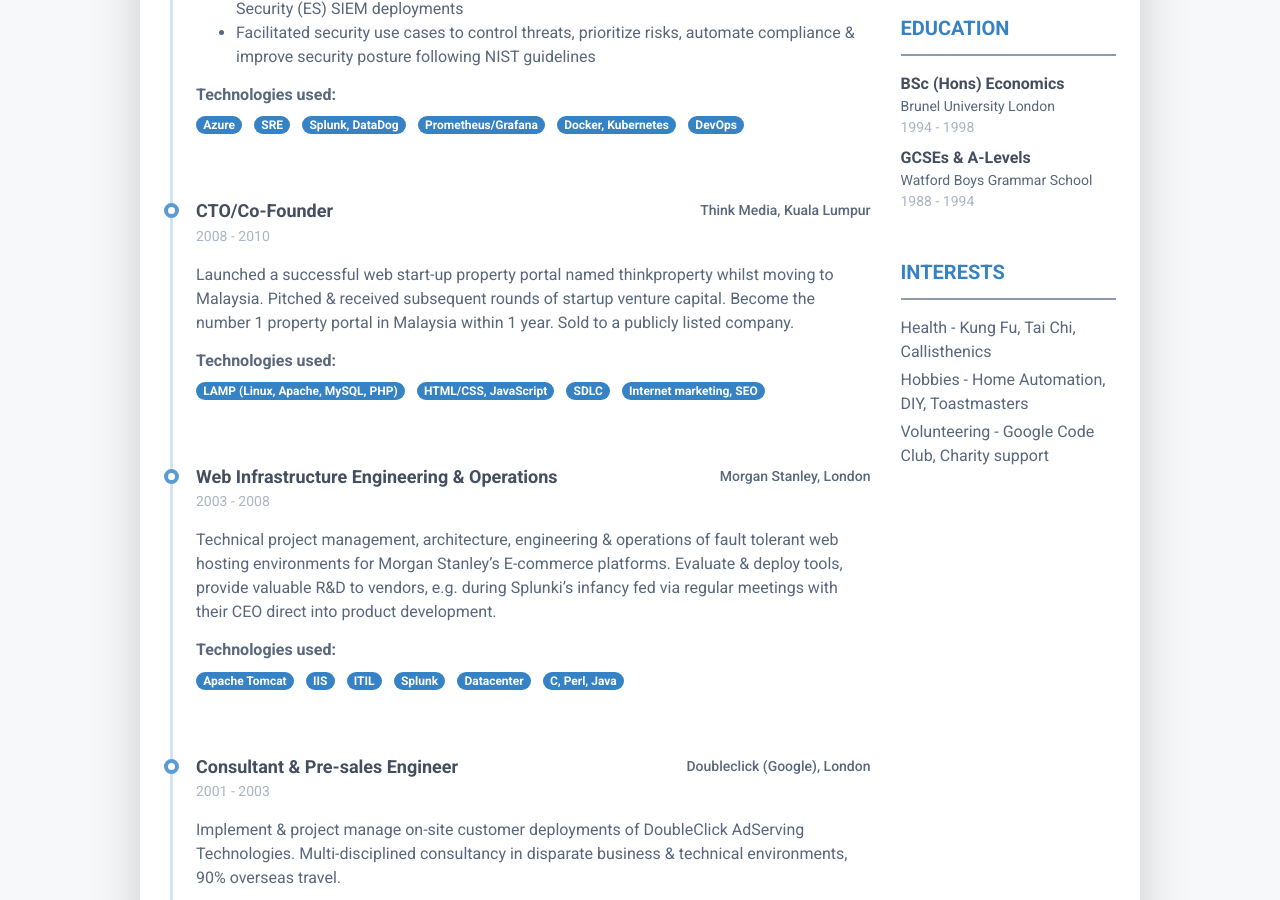
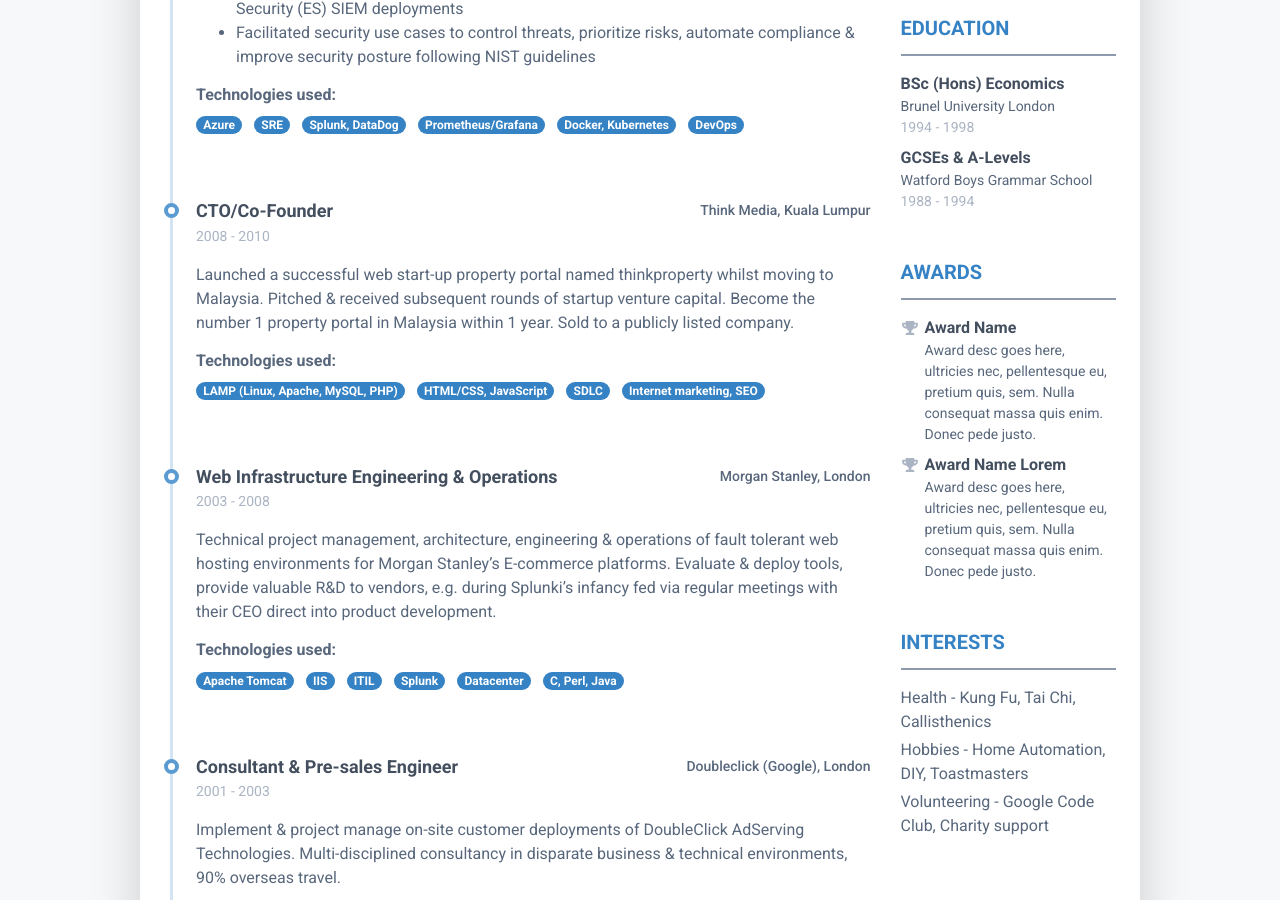
Before and after one commit to Hamy200/resume, a Jekyll site: the page built from index.markdown, in a window 1280 px wide and 900 px high, scrolled down 844 px. Built offline with Jekyll 4.4.1, drawn with Linux system fonts in a browser that asks for light colours; nearby versions of some CDN libraries; part of the change alters nothing that is shown.

Commit message:
summary#

```diff
--- a/_data/data.yml
+++ b/_data/data.yml
@@ -121,15 +121,15 @@ experiences:
       - Boole & Babbage MAXM System Monitoring
       - Unicenter TNG
 
-#awards:
-#  - name: Award Name Lorem
-#    description: |
-#      Award desc goes here, ultricies nec, pellentesque
-#      eu, pretium quis, sem. Nulla consequat massa quis enim. Donec pede justo.
-#  - name: Award Name Lorem
-#    description: |
-#      Award desc goes here, ultricies nec, pellentesque
-#      eu, pretium quis, sem. Nulla consequat massa quis enim. Donec pede justo.
+awards:
+  - name: Award Name
+    description: |
+      Award desc goes here, ultricies nec, pellentesque
+      eu, pretium quis, sem. Nulla consequat massa quis enim. Donec pede justo.
+  - name: Award Name Lorem
+    description: |
+      Award desc goes here, ultricies nec, pellentesque
+      eu, pretium quis, sem. Nulla consequat massa quis enim. Donec pede justo.
 
 
 skills:
```
Also changed, not shown: 1 other file.
